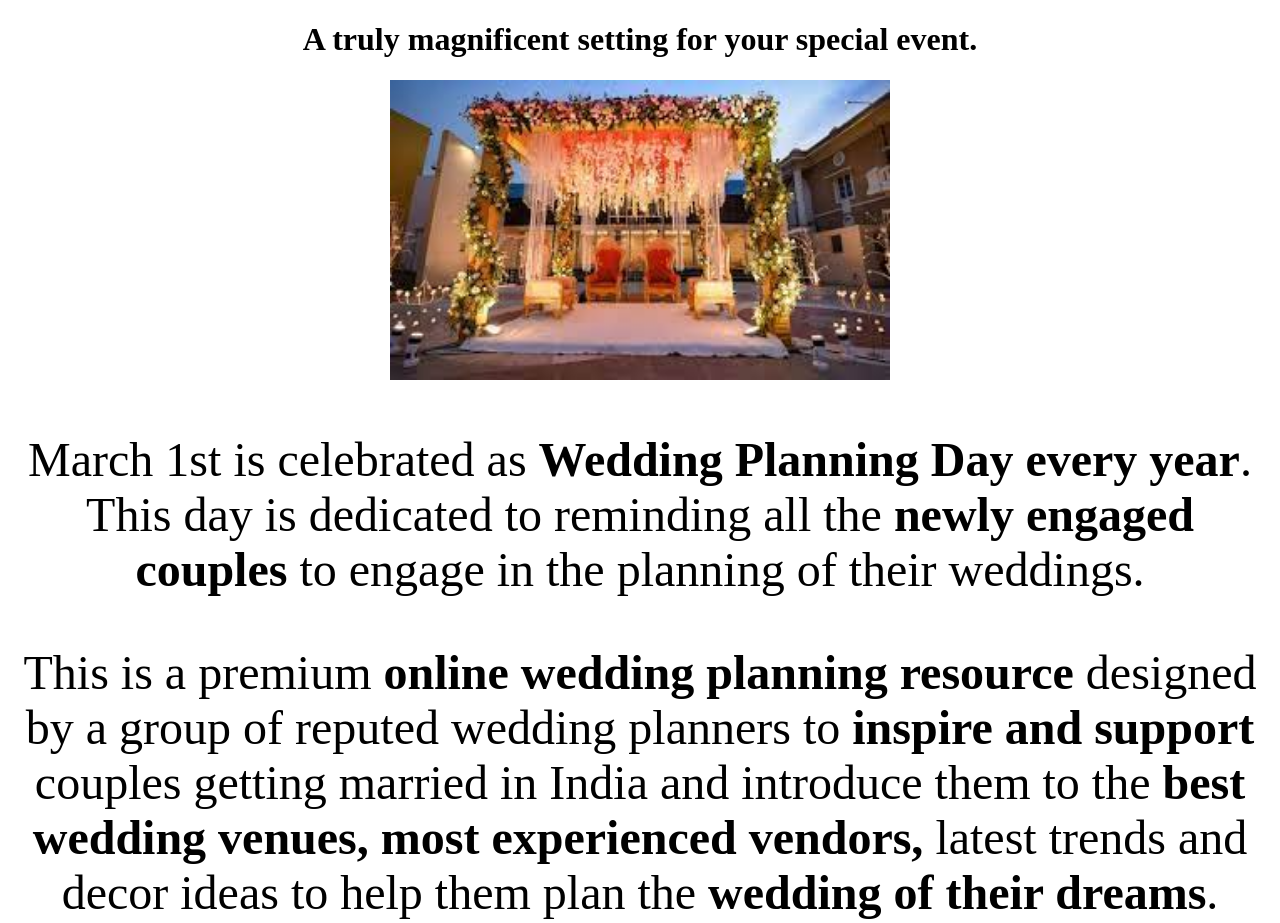
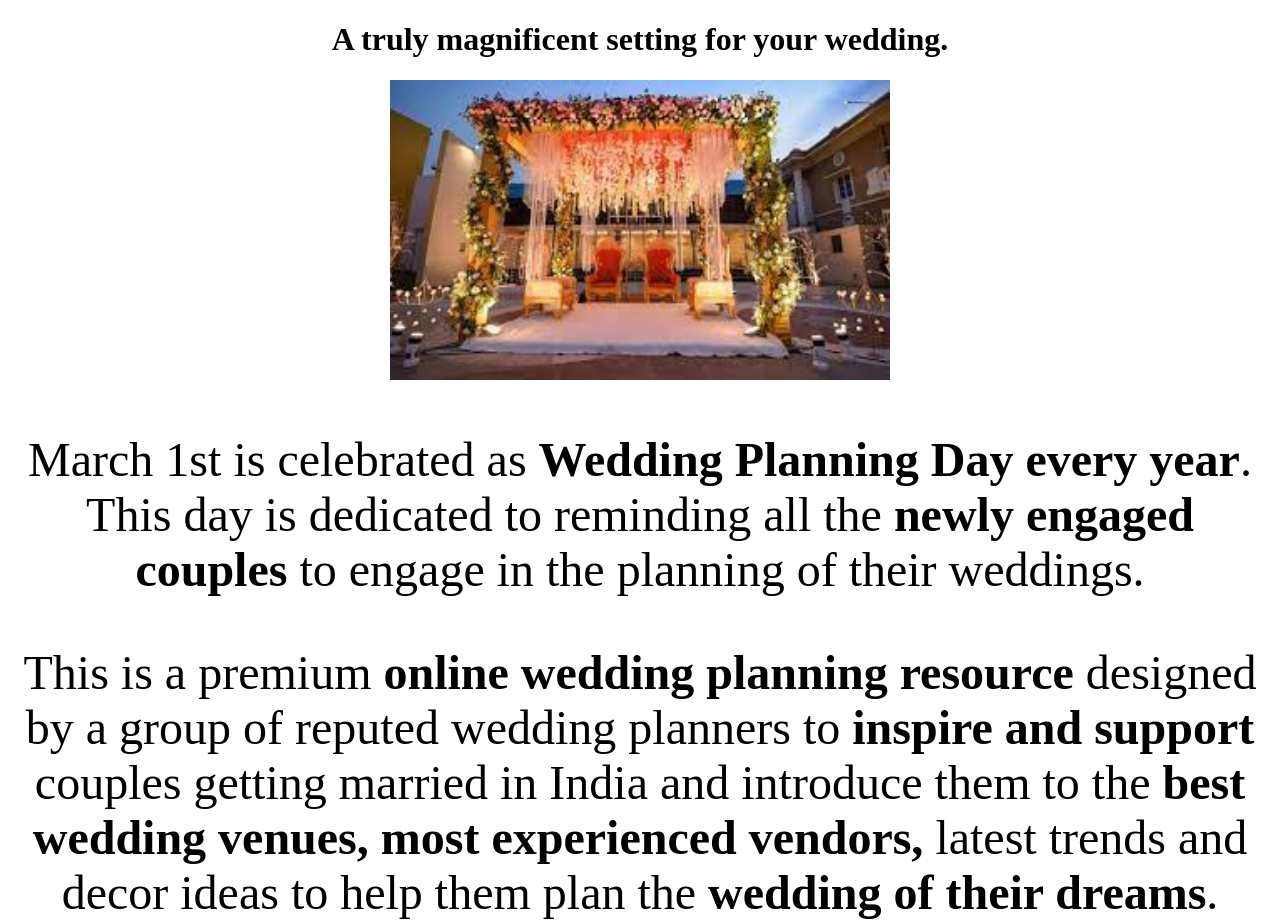
Before and after one commit to Nikita9699752456/SEO, a plain HTML site: page index.html in a window 1280 px wide. Shown: the top 923 px of the page. Drawn offline with Linux system fonts and the light colour scheme.

Commit message:
Update index.html

```diff
--- a/index.html
+++ b/index.html
@@ -9,7 +9,7 @@
 }
 </style>
 <center>
-	<h1>A truly magnificent setting for your special event.</h1>
+	<h1>A truly magnificent setting for your wedding.</h1>
 
 	<center>
 		<img src="index.jpeg" width="500" height="300">
```
